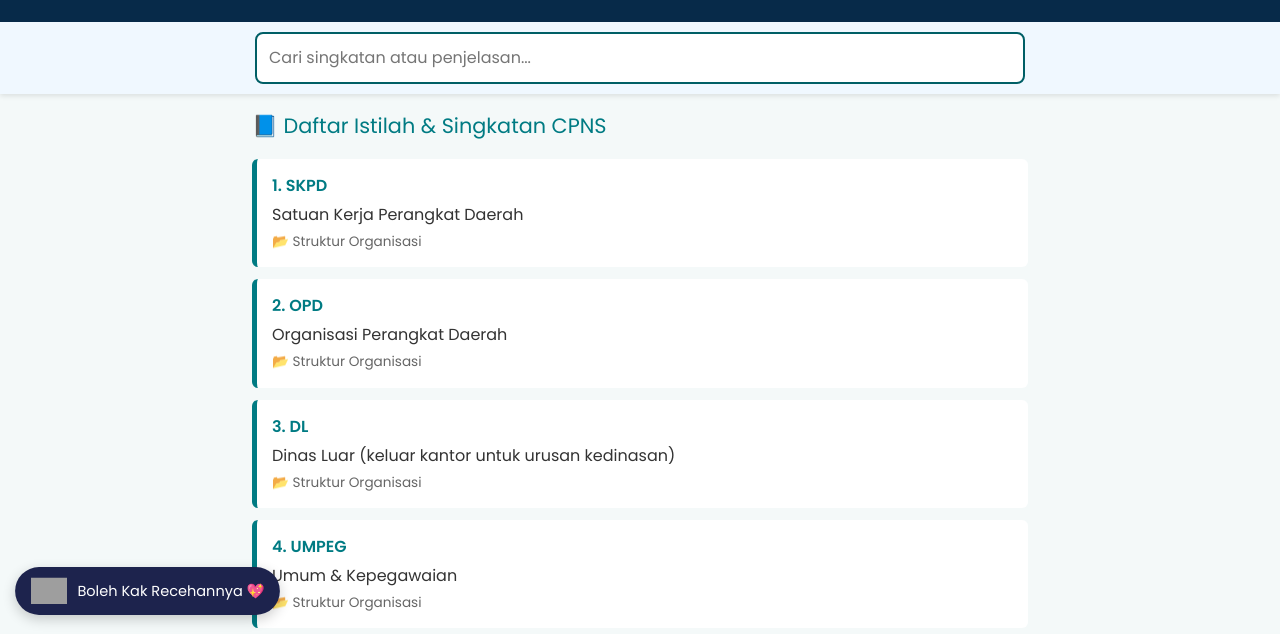
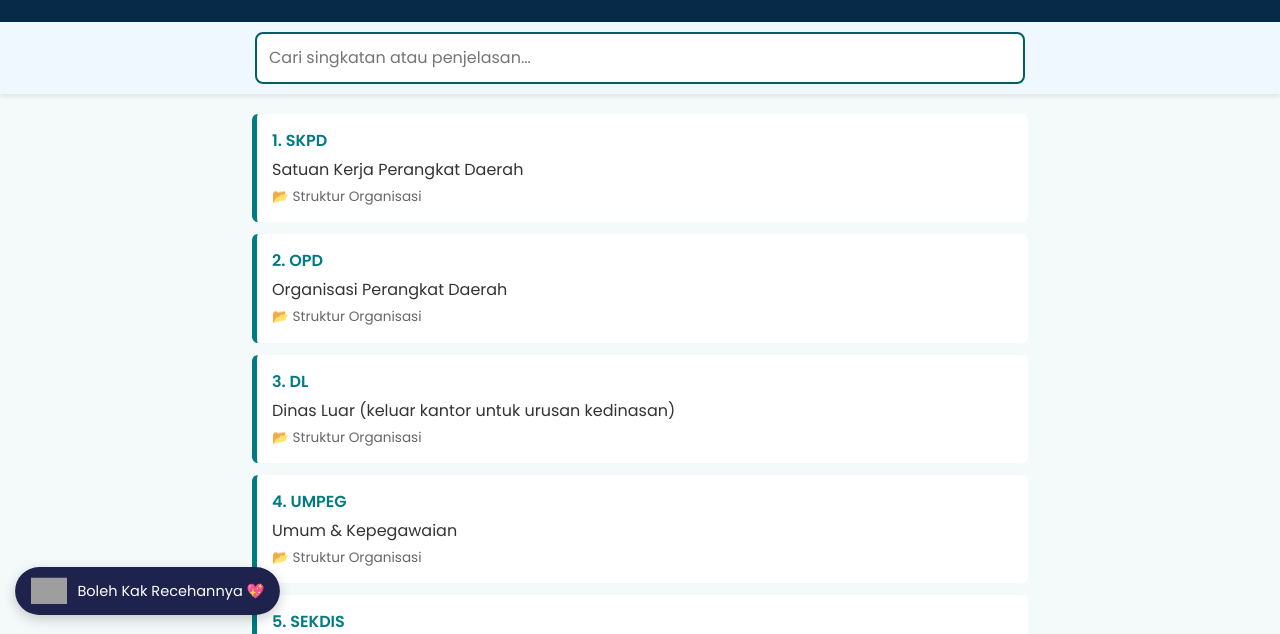
Before and after one commit to damz93/cpns-pemkot-mks-2024, a plain HTML site: page istilah.html in a window 1280 px wide. Shown: the part 166-800 px from the top of the page. Drawn offline with nearby package versions, Linux system fonts and the light colour scheme; grey boxes are pictures that could not be loaded.

Commit message:
fix-istilah(1)

```diff
--- a/istilah.html
+++ b/istilah.html
@@ -207,7 +207,7 @@
     <!-- Scrollable List -->
     <div class="main-content">
         <div class="container">
-            <h1>📘 Daftar Istilah & Singkatan CPNS</h1>
+            <!-- <h1>📘 Daftar Istilah & Singkatan CPNS</h1> -->
             <div id="list-container"></div>
         </div>
     </div>
```
